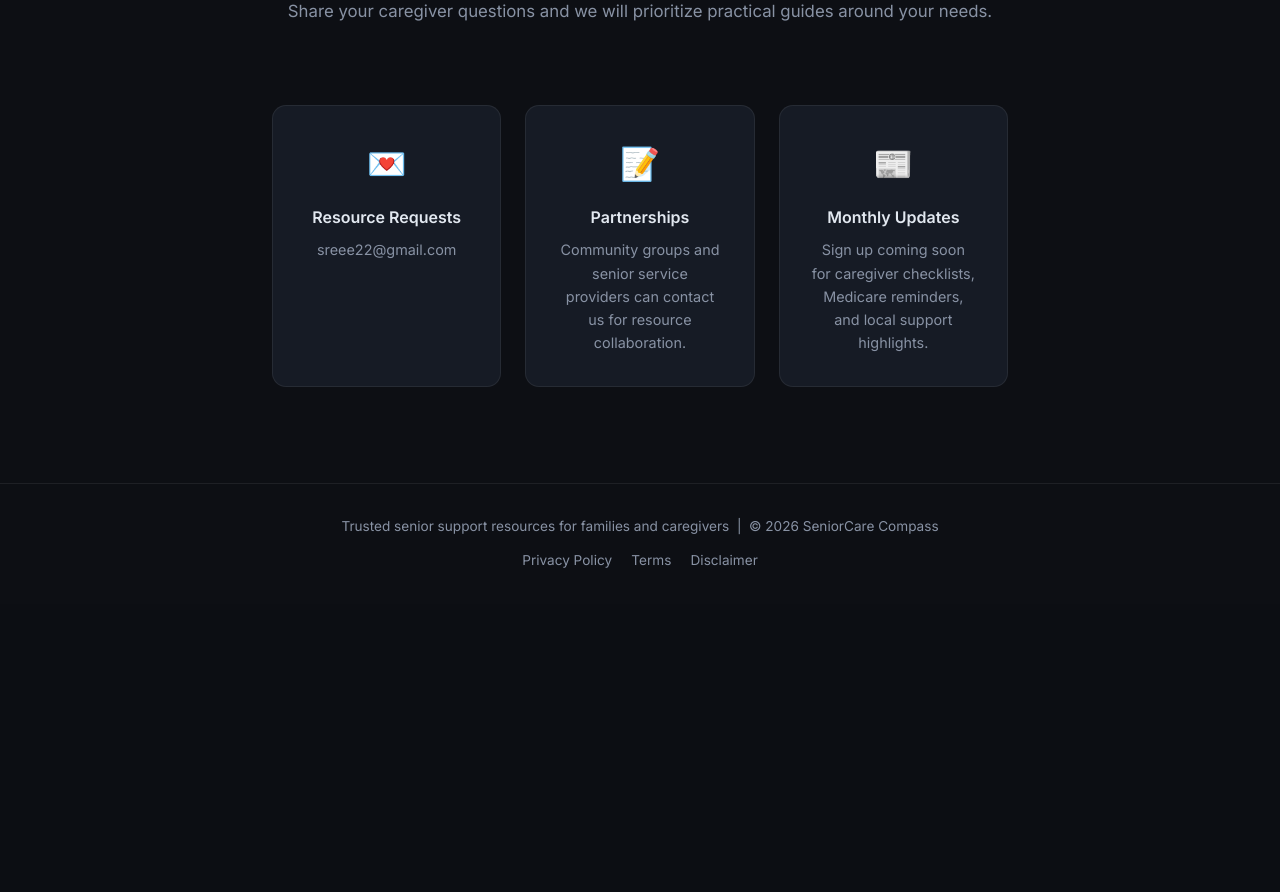
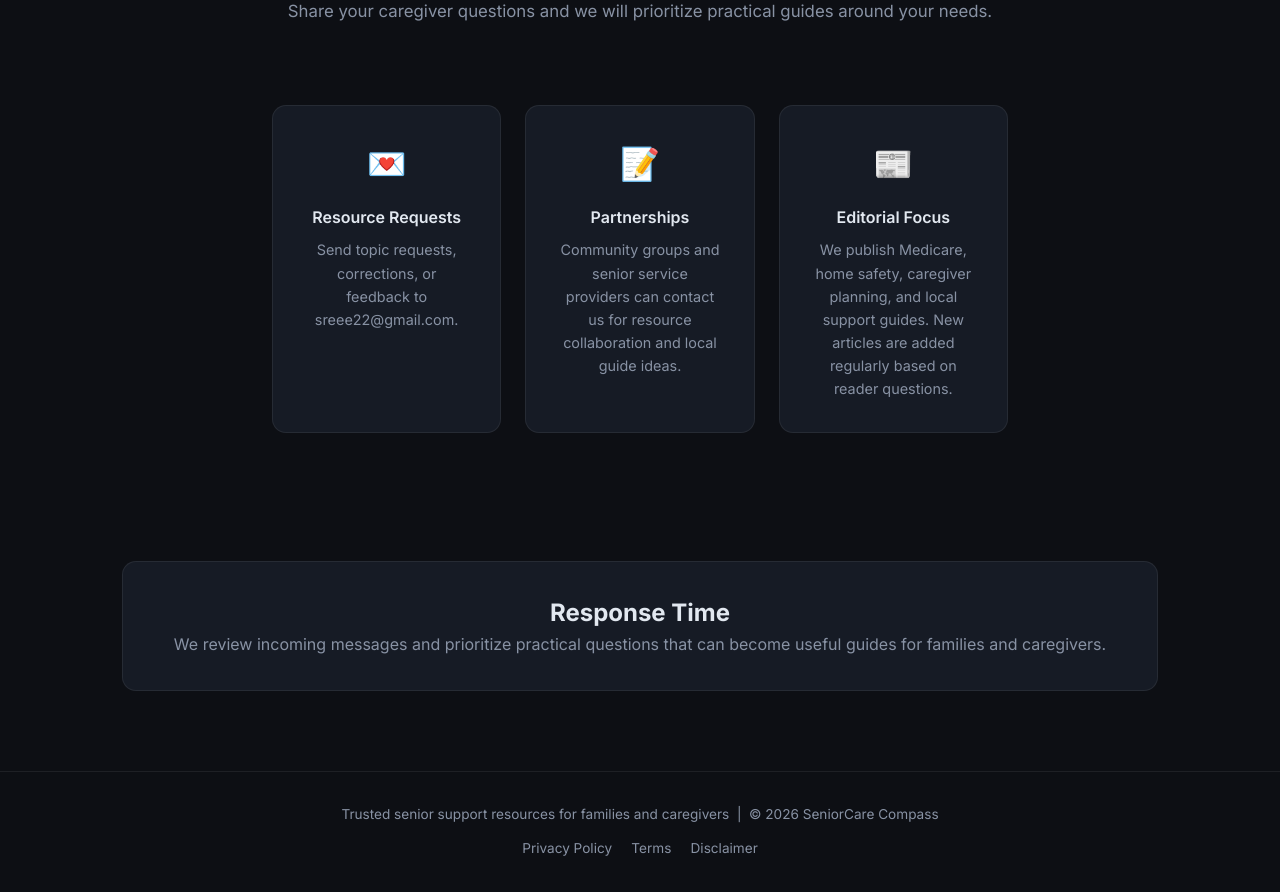
Before and after one commit to Naghasree/seniorssupportsite, a Flask app: page /contact in a window 1280 px wide. Shown: the part 224-1116 px from the top of the page. Before the commit the page ends 792 px from the top, so only its background shows below. Run offline with Flask 3, Linux system fonts and the light colour scheme.

Commit message:
Hide ads on utility screens and expand contact content

```diff
--- a/app.py
+++ b/app.py
@@ -7,9 +7,26 @@ app = Flask(__name__)
 
 @app.context_processor
 def inject_site_settings():
+    ad_eligible_endpoints = {
+        "home",
+        "projects",
+        "skills",
+        "medicare_basics",
+        "home_safety_checklist",
+        "caregiver_planning_guide",
+        "senior_benefits_checklist",
+        "questions_before_hiring_caregiver",
+        "assisted_living_comparison",
+        "medication_management_tips",
+        "dementia_early_signs_guide",
+        "senior_transportation_options",
+        "complete_senior_care_planning_guide",
+        "about",
+    }
     return {
         "ga_measurement_id": os.getenv("GA_MEASUREMENT_ID", "G-V33RXLE4PV"),
         "adsense_client": os.getenv("ADSENSE_CLIENT", "ca-pub-4708215788911775"),
+        "show_ads": request.endpoint in ad_eligible_endpoints if request.endpoint else False,
     }
 
 @app.route("/")
--- a/templates/about.html
+++ b/templates/about.html
@@ -13,6 +13,10 @@
 
         <h2>How We Build Content</h2>
         <p>Each article is written to be easy to scan and easy to use. We prioritize practical next steps and encourage readers to verify final decisions through official sources and licensed professionals.</p>
+        <p>Our editorial process starts with a real family problem, then turns it into a step-by-step guide, checklist, or comparison page. We avoid placeholder pages and focus on content that can actually help a caregiver make a decision.</p>
+
+        <h2>What Readers Can Expect</h2>
+        <p>Most pages include clear sections, short checklists, and related links so readers can keep exploring without landing on dead ends. We also update pages when we add better guidance or notice something that needs clarification.</p>
 
         <h2>Important Note</h2>
         <p>SeniorCare Compass is an informational resource only and does not replace medical, legal, or financial advice. For urgent needs, contact qualified providers or emergency services.</p>
--- a/templates/base.html
+++ b/templates/base.html
@@ -6,7 +6,7 @@
     <title>{% block title %}SeniorCare Compass{% endblock %}</title>
     <link rel="stylesheet" href="{{ url_for('static', filename='style.css') }}">
     <link href="https://fonts.googleapis.com/css2?family=Inter:wght@300;400;500;600;700;800&display=swap" rel="stylesheet">
-    {% if adsense_client %}
+    {% if show_ads and adsense_client %}
     <script async src="https://pagead2.googlesyndication.com/pagead/js/adsbygoogle.js?client={{ adsense_client }}" crossorigin="anonymous"></script>
     {% endif %}
     {% if ga_measurement_id %}
--- a/templates/contact.html
+++ b/templates/contact.html
@@ -12,19 +12,26 @@
         <div class="contact-card">
             <div class="contact-icon">&#128140;</div>
             <h3>Resource Requests</h3>
-            <p>sreee22@gmail.com</p>
+            <p>Send topic requests, corrections, or feedback to sreee22@gmail.com.</p>
         </div>
         <div class="contact-card">
             <div class="contact-icon">&#128221;</div>
             <h3>Partnerships</h3>
-            <p>Community groups and senior service providers can contact us for resource collaboration.</p>
+            <p>Community groups and senior service providers can contact us for resource collaboration and local guide ideas.</p>
         </div>
         <div class="contact-card">
             <div class="contact-icon">&#128240;</div>
-            <h3>Monthly Updates</h3>
-            <p>Sign up coming soon for caregiver checklists, Medicare reminders, and local support highlights.</p>
+            <h3>Editorial Focus</h3>
+            <p>We publish Medicare, home safety, caregiver planning, and local support guides. New articles are added regularly based on reader questions.</p>
         </div>
     </div>
 </section>
 
+<section class="content-note">
+    <div class="content-note-inner">
+        <h2>Response Time</h2>
+        <p>We review incoming messages and prioritize practical questions that can become useful guides for families and caregivers.</p>
+    </div>
+</section>
+
 {% endblock %}
```
